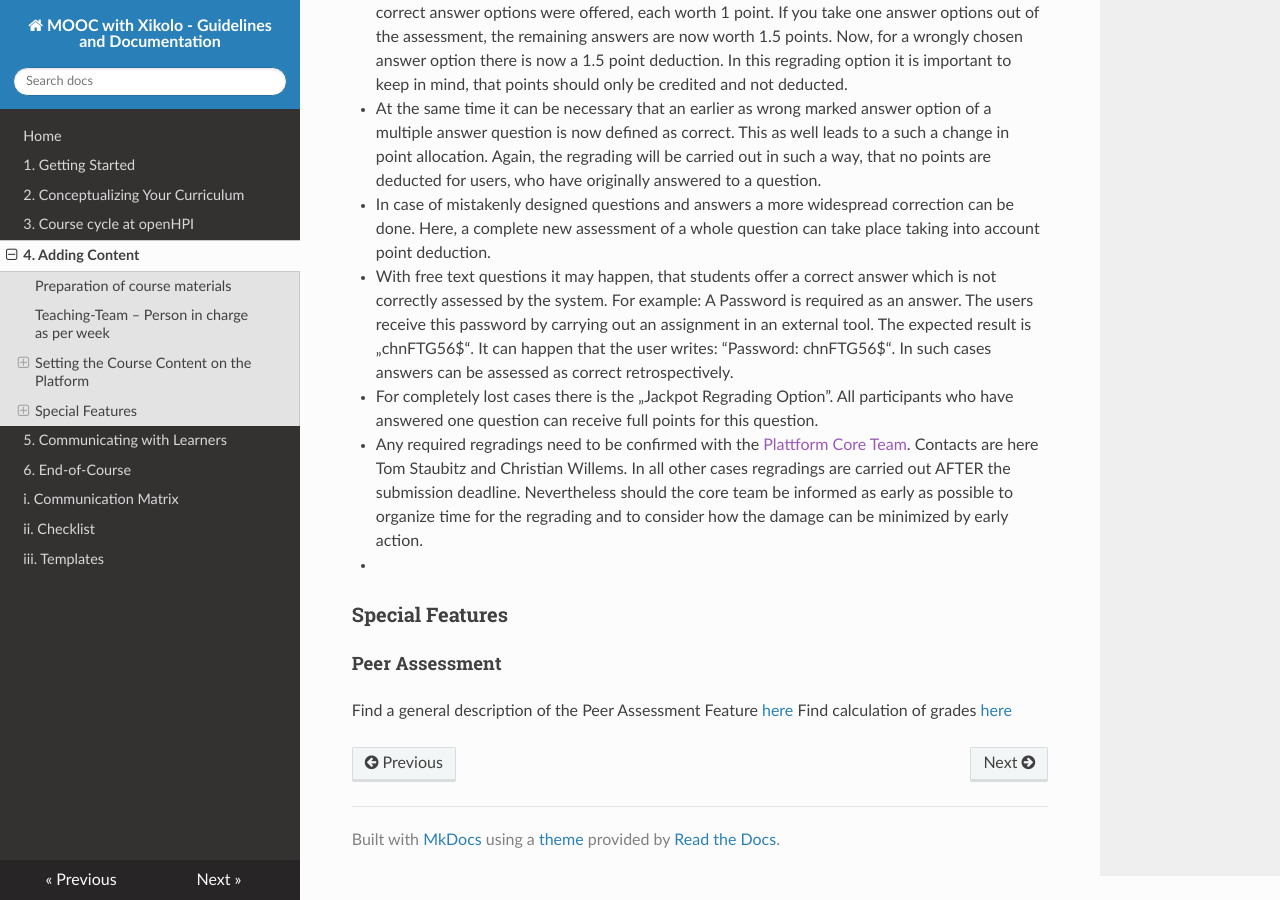
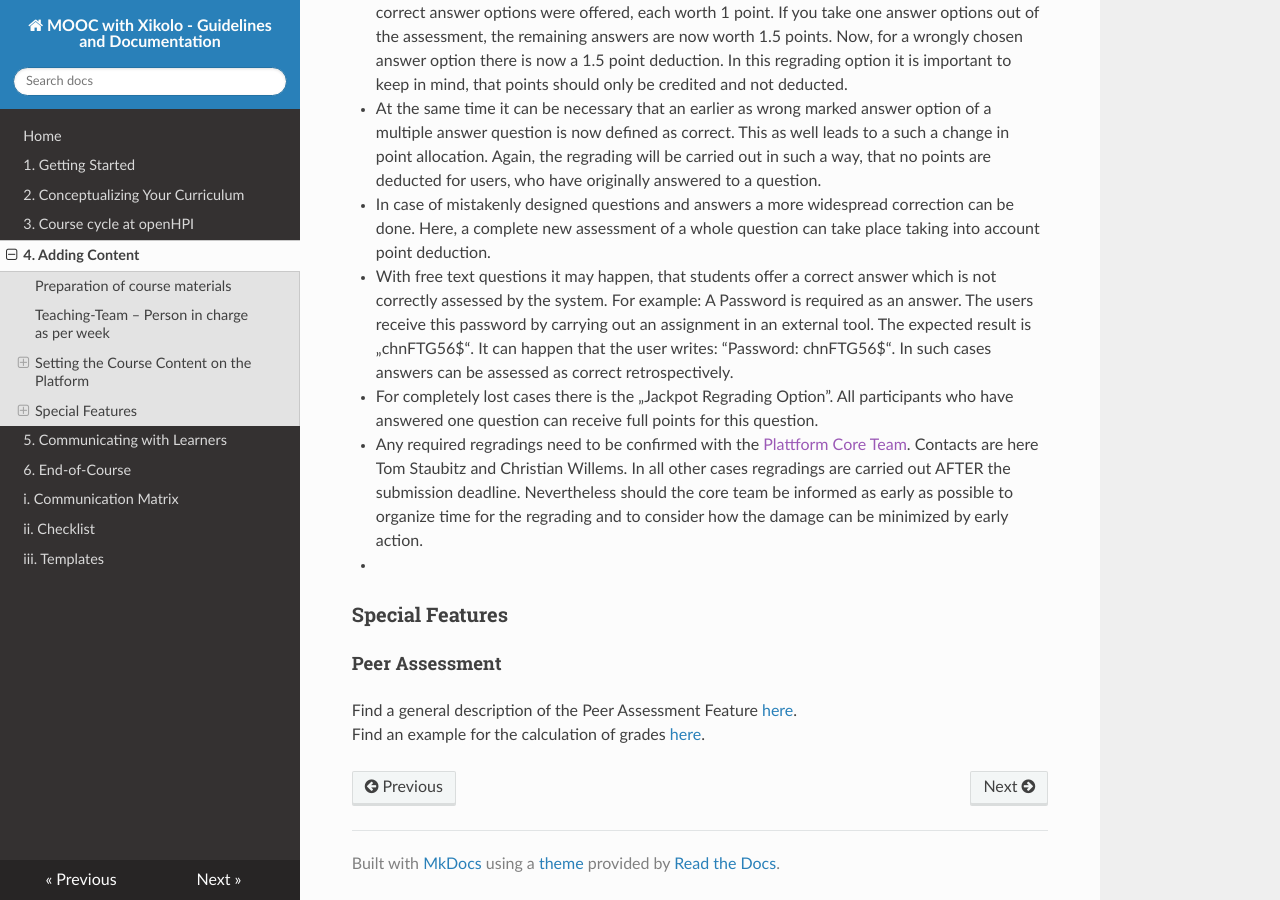
Before and after one commit to openHPI/TeachingTeamGuidelines, an MkDocs documentation site: the page built from docs/04_adding-content.md, in a window 1280 px wide and 900 px high, scrolled down 8844 px. Built offline with MkDocs 1.6.1, drawn with Linux system fonts in a browser that asks for light colours; nearby versions of some CDN libraries; old or Windows-style settings are respelled for this version of MkDocs.

Commit message:
Update 04_adding-content.md

```diff
--- a/docs/04_adding-content.md
+++ b/docs/04_adding-content.md
@@ -174,5 +174,5 @@
 
 ### Special Features ###
 #### Peer Assessment ####
-Find a general description of the Peer Assessment Feature [here](https://open.hpi.de/pages/p_a)
-Find calculation of grades [here](https://open.hpi.de/pages/p_a_grading)
+Find a general description of the Peer Assessment Feature [here](https://open.hpi.de/pages/p_a).
+Find an example for the calculation of grades [here](https://open.hpi.de/pages/p_a_grading).
```
